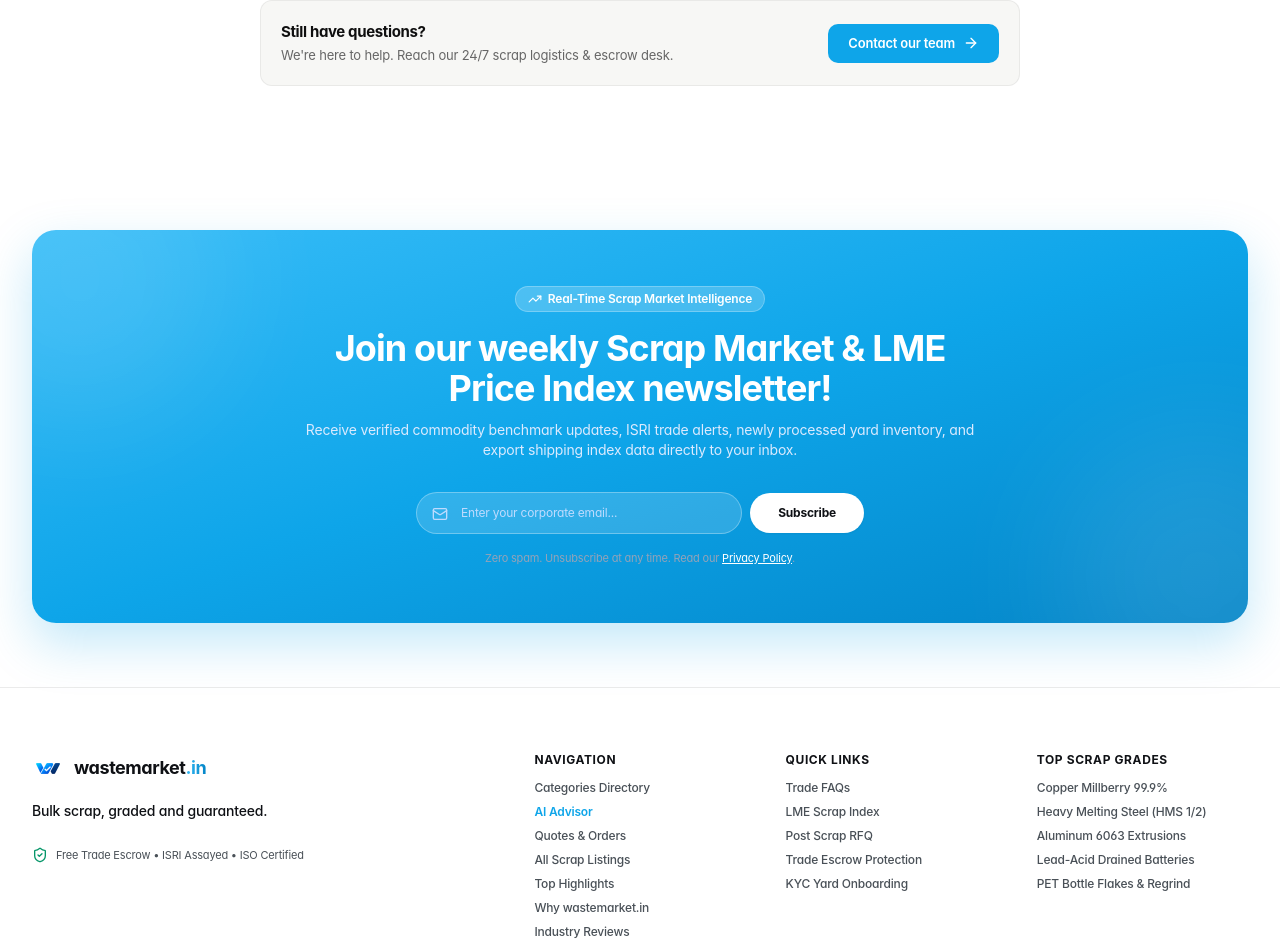
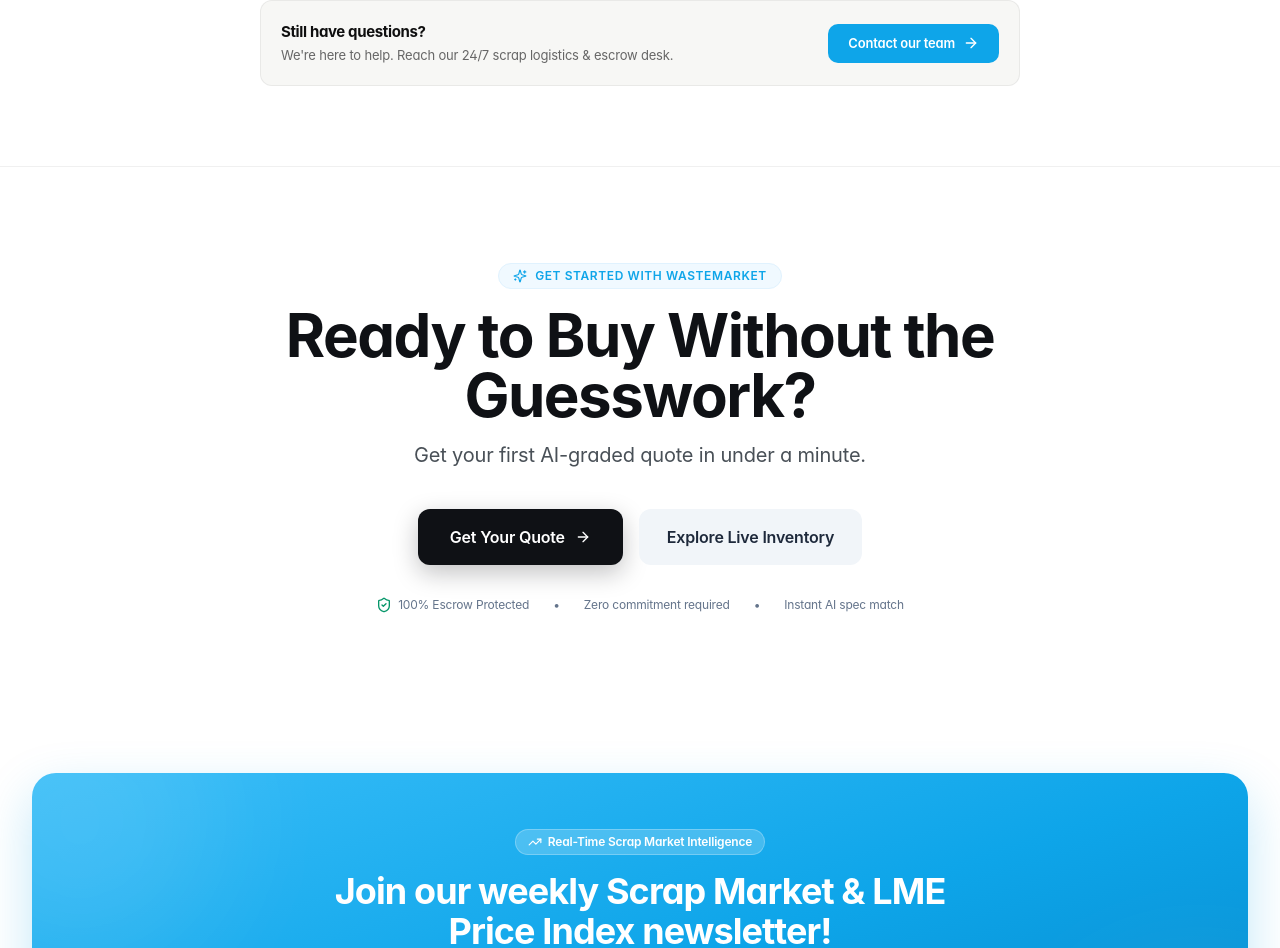
Before and after one commit to notSaiful/scrap-ai-marketplace, a React (Vite) app: page / in a window 1280 px wide. Shown: the part 6207-7155 px from the top of the page. Built offline with nearby package versions, Linux system fonts and the light colour scheme; a web font is replaced by a local one.

Commit message:
Add Final CTA section before footer: Ready to Buy Without the Guesswork?

```diff
--- a/src/App.tsx
+++ b/src/App.tsx
@@ -19,6 +19,7 @@
 import { MarketlyFAQ } from './components/MarketlyFAQ';
 import { MarketlyMissionSection } from './components/MarketlyMissionSection';
 import { MarketlyNewsletter } from './components/MarketlyNewsletter';
+import { FinalCTASection } from './components/FinalCTASection';
 import { MarketlyFooter } from './components/MarketlyFooter';
 import { AIAdvisorPage } from './components/AIAdvisorPage';
 import { ContactUsPage } from './components/ContactUsPage';
@@ -448,6 +449,12 @@
             {/* FAQ Accordion Section (AK FAQ Framer Style) */}
             <MarketlyFAQ onOpenContactUs={handleOpenContactUs} />
 
+            {/* 9. Final CTA before the footer */}
+            <FinalCTASection
+              onOpenRFQ={() => handleOpenRFQ()}
+              onExploreLots={() => handleOpenCategoriesPage('all')}
+            />
+
             {/* Newsletter Subscription Card */}
             <MarketlyNewsletter />
           </div>
--- /dev/null
+++ b/src/components/FinalCTASection.tsx
@@ -0,0 +1,69 @@
+import React from 'react';
+import { ArrowRight, Sparkles, ShieldCheck } from 'lucide-react';
+
+interface FinalCTASectionProps {
+  onOpenRFQ?: () => void;
+  onExploreLots?: () => void;
+}
+
+export const FinalCTASection: React.FC<FinalCTASectionProps> = ({
+  onOpenRFQ,
+  onExploreLots,
+}) => {
+  return (
+    <section className="relative overflow-hidden py-16 sm:py-24 bg-white border-t border-black/[0.06]">
+      {/* Background ambient light gradient */}
+      <div className="absolute top-1/2 left-1/2 -translate-x-1/2 -translate-y-1/2 w-[700px] h-[350px] bg-sky-100/50 rounded-full blur-3xl pointer-events-none -z-10" />
+
+      <div className="max-w-5xl mx-auto px-4 sm:px-6 lg:px-8 text-center">
+        {/* Subtle pill tag */}
+        <div className="inline-flex items-center space-x-2 text-xs font-semibold text-[#0ea5e9] mb-4 uppercase tracking-wider bg-sky-50 border border-sky-100 px-3.5 py-1 rounded-full shadow-2xs">
+          <Sparkles className="w-3.5 h-3.5 text-[#0ea5e9]" />
+          <span>Get Started with WasteMarket</span>
+        </div>
+
+        {/* Exact User Requested Header */}
+        <h2 className="text-3xl sm:text-5xl md:text-6xl font-bold tracking-tight text-[#0f1115] mb-4">
+          Ready to Buy Without the Guesswork?
+        </h2>
+
+        {/* Exact User Requested Subtext */}
+        <p className="text-base sm:text-xl text-[#495057] font-normal leading-relaxed max-w-2xl mx-auto mb-8 sm:mb-10">
+          Get your first AI-graded quote in under a minute.
+        </p>
+
+        {/* Exact User Requested CTA */}
+        <div className="flex flex-col sm:flex-row items-center justify-center gap-3.5 sm:gap-4">
+          <button
+            onClick={onOpenRFQ}
+            className="w-full sm:w-auto bg-[#0f1115] hover:bg-[#0284c7] text-white font-semibold text-sm sm:text-base px-8 py-4 rounded-xl transition-all shadow-[0_8px_25px_rgba(15,17,21,0.25)] hover:shadow-[0_12px_30px_rgba(2,132,199,0.35)] flex items-center justify-center space-x-2.5 active:scale-98 cursor-pointer group"
+          >
+            <span>Get Your Quote</span>
+            <ArrowRight className="w-4 h-4 group-hover:translate-x-1 transition-transform" />
+          </button>
+
+          {onExploreLots && (
+            <button
+              onClick={onExploreLots}
+              className="w-full sm:w-auto bg-slate-100 hover:bg-slate-200 text-slate-800 font-semibold text-sm sm:text-base px-7 py-4 rounded-xl transition-all active:scale-98 cursor-pointer"
+            >
+              Explore Live Inventory
+            </button>
+          )}
+        </div>
+
+        {/* Trust Badges */}
+        <div className="mt-8 flex flex-wrap items-center justify-center gap-6 text-xs text-slate-500">
+          <div className="flex items-center gap-1.5">
+            <ShieldCheck className="w-4 h-4 text-emerald-600" />
+            <span>100% Escrow Protected</span>
+          </div>
+          <span>•</span>
+          <div>Zero commitment required</div>
+          <span>•</span>
+          <div>Instant AI spec match</div>
+        </div>
+      </div>
+    </section>
+  );
+};
```
